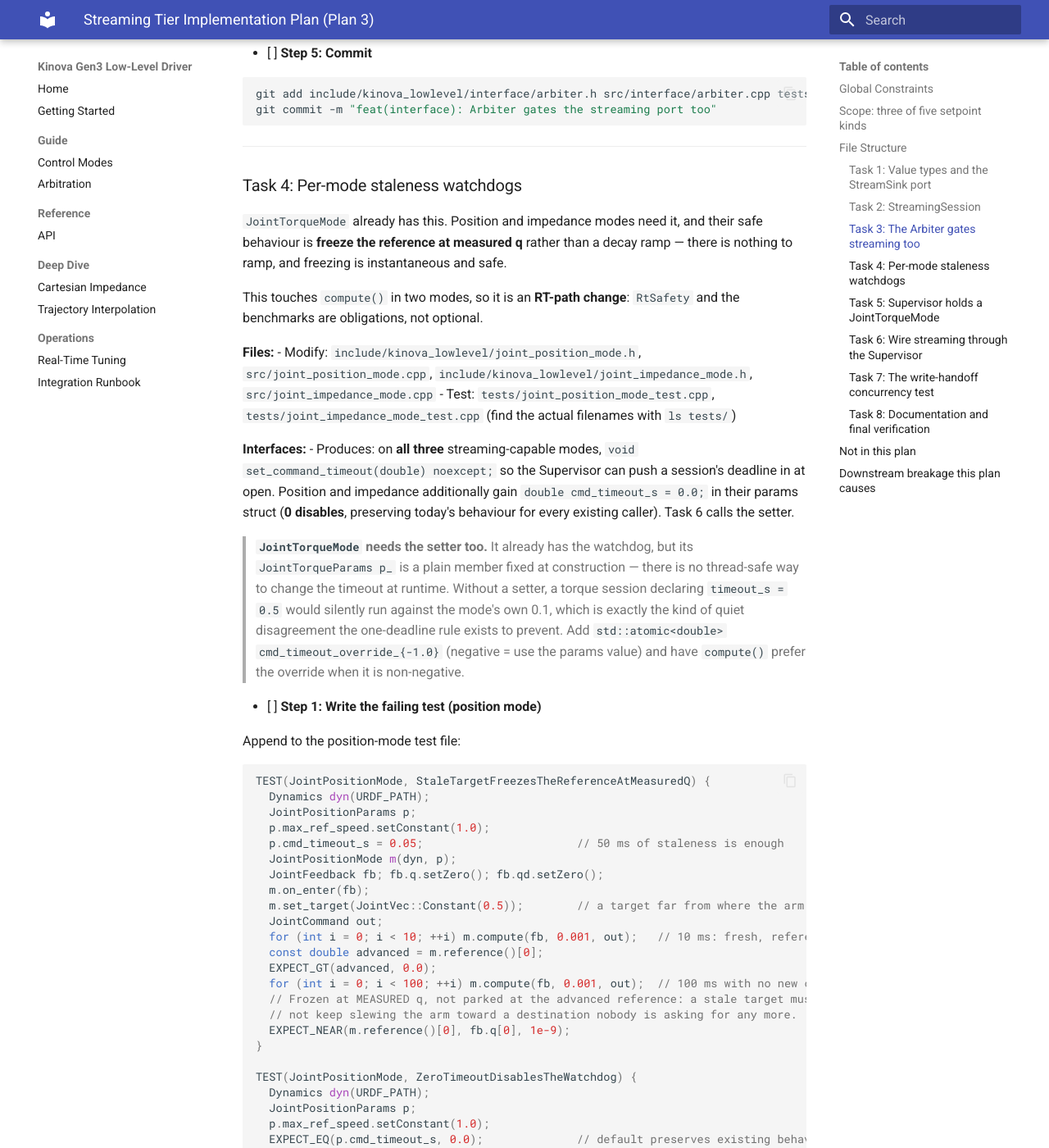
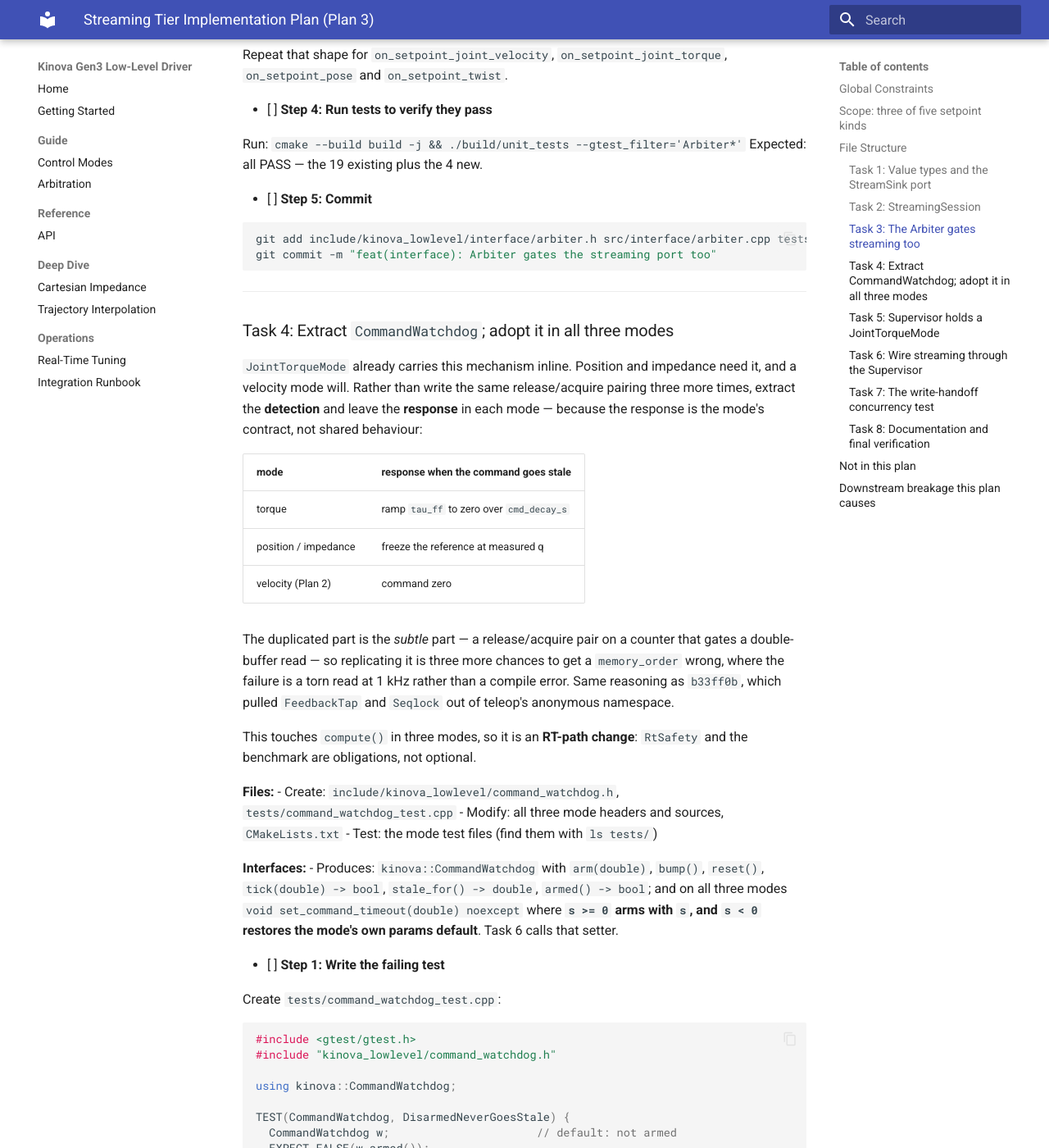
Before and after one commit to rammp-org/kinova-gen3-driver, an MkDocs documentation site: the page built from docs/superpowers/plans/2026-08-27-streaming-tier.md, in a window 1280 px wide and 1400 px high, scrolled down 12244 px. Shown: the whole window at 82% size. Built offline with MkDocs 1.6.1 and Material for MkDocs 9.7.7, drawn with Linux system fonts in a browser that asks for light colours; some of the changed text lies outside the part shown.

Commit message:
docs(plan): Task 4 extracts CommandWatchdog rather than replicating it
Detection is identical across torque, position and impedance; the RESPONSE is
each mode's contract and stays there (torque ramps, position/impedance freeze
at measured q, velocity would zero). The duplicated part is the subtle part --
a release/acquire pair gating a double-buffer read -- so replicating it three
times is three chances to get a memory_order wrong, where the failure is a
torn read at 1 kHz rather than a compile error. Same reasoning as b33ff0b,
which extracted FeedbackTap and Seqlock out of teleop's anonymous namespace.

Also removes the atomic-override wart an earlier self-review invented for the
torque timeout: arm() IS the runtime setter, so the override disappears.

Co-Authored-By: Claude Opus 5 (1M context) <noreply@anthropic.com>
Claude-Session: https://claude.ai/code/session_01Hn7PAgdAGsb6Yv6idG8k6Q

````diff
--- a/docs/superpowers/plans/2026-08-27-streaming-tier.md
+++ b/docs/superpowers/plans/2026-08-27-streaming-tier.md
@@ -46,8 +46,11 @@ Rejection is the valid-pair table doing its job, not a stub. Adding the rest lat
 | `src/interface/streaming_session.cpp` (create) | its implementation |
 | `include/kinova_lowlevel/interface/arbiter.h`, `src/interface/arbiter.cpp` (modify) | `Arbiter` also decorates `StreamSink` |
 | `include/kinova_lowlevel/interface/supervisor.h`, `src/interface/supervisor.cpp` (modify) | implement `StreamSink`; hold a `JointTorqueMode&`; goal/stream mutual exclusion; teardown |
-| `include/kinova_lowlevel/joint_position_mode.h`, `src/joint_position_mode.cpp` (modify) | staleness watchdog → freeze reference at measured q |
-| `include/kinova_lowlevel/joint_impedance_mode.h`, `src/joint_impedance_mode.cpp` (modify) | same watchdog |
+| `include/kinova_lowlevel/command_watchdog.h` (create) | `CommandWatchdog` — staleness **detection**, shared by every streaming-capable mode |
+| `tests/command_watchdog_test.cpp` (create) | its unit tests, once, directly |
+| `include/kinova_lowlevel/joint_torque_mode.h`, `src/joint_torque_mode.cpp` (modify) | adopt `CommandWatchdog`; keep its decay-ramp **response** |
+| `include/kinova_lowlevel/joint_position_mode.h`, `src/joint_position_mode.cpp` (modify) | adopt it; response = freeze reference at measured q |
+| `include/kinova_lowlevel/joint_impedance_mode.h`, `src/joint_impedance_mode.cpp` (modify) | adopt it; same response |
 | `tests/interface/streaming_session_test.cpp` (create) | Tier-1 session unit tests |
 | `tests/interface/supervisor_test.cpp` (modify) | integration: streaming through a real Supervisor, **and** the Tier-2 write-handoff race (the `SupFix` fixture lives here) |
 | `tests/rt_safety_test.cpp` (modify) | supervisor-in-loop with a session open |
@@ -539,42 +542,217 @@ git commit -m "feat(interface): Arbiter gates the streaming port too"
 
 ---
 
-### Task 4: Per-mode staleness watchdogs
+### Task 4: Extract `CommandWatchdog`; adopt it in all three modes
 
-`JointTorqueMode` already has this. Position and impedance modes need it, and their safe behaviour is **freeze the reference at measured q** rather than a decay ramp — there is nothing to ramp, and freezing is instantaneous and safe.
+`JointTorqueMode` already carries this mechanism inline. Position and impedance need it, and a velocity mode will. Rather than write the same release/acquire pairing three more times, extract the **detection** and leave the **response** in each mode — because the response is the mode's contract, not shared behaviour:
 
-This touches `compute()` in two modes, so it is an **RT-path change**: `RtSafety` and the benchmarks are obligations, not optional.
+| mode | response when the command goes stale |
+| --- | --- |
+| torque | ramp `tau_ff` to zero over `cmd_decay_s` |
+| position / impedance | freeze the reference at measured q |
+| velocity (Plan 2) | command zero |
+
+The duplicated part is the *subtle* part — a release/acquire pair on a counter that gates a double-buffer read — so replicating it is three more chances to get a `memory_order` wrong, where the failure is a torn read at 1 kHz rather than a compile error. Same reasoning as `b33ff0b`, which pulled `FeedbackTap` and `Seqlock` out of teleop's anonymous namespace.
+
+This touches `compute()` in three modes, so it is an **RT-path change**: `RtSafety` and the benchmark are obligations, not optional.
 
 **Files:**
-- Modify: `include/kinova_lowlevel/joint_position_mode.h`, `src/joint_position_mode.cpp`, `include/kinova_lowlevel/joint_impedance_mode.h`, `src/joint_impedance_mode.cpp`
-- Test: `tests/joint_position_mode_test.cpp`, `tests/joint_impedance_mode_test.cpp` (find the actual filenames with `ls tests/`)
+- Create: `include/kinova_lowlevel/command_watchdog.h`, `tests/command_watchdog_test.cpp`
+- Modify: all three mode headers and sources, `CMakeLists.txt`
+- Test: the mode test files (find them with `ls tests/`)
 
 **Interfaces:**
-- Produces: on **all three** streaming-capable modes, `void set_command_timeout(double) noexcept;` so the Supervisor can push a session's deadline in at open. Position and impedance additionally gain `double cmd_timeout_s = 0.0;` in their params struct (**0 disables**, preserving today's behaviour for every existing caller). Task 6 calls the setter.
+- Produces: `kinova::CommandWatchdog` with `arm(double)`, `bump()`, `reset()`, `tick(double) -> bool`, `stale_for() -> double`, `armed() -> bool`; and on all three modes `void set_command_timeout(double) noexcept` where **`s >= 0` arms with `s`, and `s < 0` restores the mode's own params default**. Task 6 calls that setter.
 
-> **`JointTorqueMode` needs the setter too.** It already has the watchdog, but its `JointTorqueParams p_` is a plain member fixed at construction — there is no thread-safe way to change the timeout at runtime. Without a setter, a torque session declaring `timeout_s = 0.5` would silently run against the mode's own 0.1, which is exactly the kind of quiet disagreement the one-deadline rule exists to prevent. Add `std::atomic<double> cmd_timeout_override_{-1.0}` (negative = use the params value) and have `compute()` prefer the override when it is non-negative.
+- [ ] **Step 1: Write the failing test**
 
-- [ ] **Step 1: Write the failing test (position mode)**
+Create `tests/command_watchdog_test.cpp`:
 
-Append to the position-mode test file:
+```cpp
+#include <gtest/gtest.h>
+#include "kinova_lowlevel/command_watchdog.h"
+
+using kinova::CommandWatchdog;
+
+TEST(CommandWatchdog, DisarmedNeverGoesStale) {
+  CommandWatchdog w;                      // default: not armed
+  EXPECT_FALSE(w.armed());
+  for (int i = 0; i < 1000; ++i) EXPECT_FALSE(w.tick(0.001));
+}
+
+TEST(CommandWatchdog, GoesStaleOnlyAfterTheTimeout) {
+  CommandWatchdog w; w.arm(0.05); w.bump(); w.reset(); w.bump();
+  for (int i = 0; i < 49; ++i) EXPECT_FALSE(w.tick(0.001));   // 49 ms
+  EXPECT_TRUE(w.tick(0.001));                                 // 50 ms -> stale
+}
+
+TEST(CommandWatchdog, AFreshBumpClearsStaleness) {
+  CommandWatchdog w; w.arm(0.05); w.reset(); w.bump();
+  for (int i = 0; i < 60; ++i) w.tick(0.001);
+  ASSERT_TRUE(w.tick(0.001));
+  w.bump();
+  EXPECT_FALSE(w.tick(0.001));            // re-armed by the new command
+  EXPECT_NEAR(w.stale_for(), 0.0, 1e-12);
+}
+
+TEST(CommandWatchdog, StaleForGrowsAndSizesADecayRamp) {
+  CommandWatchdog w; w.arm(0.01); w.reset(); w.bump();
+  for (int i = 0; i < 30; ++i) w.tick(0.001);
+  EXPECT_NEAR(w.stale_for(), 0.030, 1e-9);   // torque's ramp reads this
+}
+
+TEST(CommandWatchdog, ResetDoesNotTreatAPriorCommandAsFresh) {
+  CommandWatchdog w; w.arm(0.05);
+  w.bump();                                // command sent BEFORE entry
+  w.reset();                               // on_enter adopts the count without honouring it
+  for (int i = 0; i < 49; ++i) EXPECT_FALSE(w.tick(0.001));
+  EXPECT_TRUE(w.tick(0.001));              // still goes stale on schedule
+}
+
+TEST(CommandWatchdog, ArmingWithZeroDisablesItMidRun) {
+  CommandWatchdog w; w.arm(0.01); w.reset(); w.bump();
+  for (int i = 0; i < 30; ++i) w.tick(0.001);
+  ASSERT_TRUE(w.tick(0.001));
+  w.arm(0.0);                              // session closed
+  EXPECT_FALSE(w.tick(0.001));
+}
+```
+
+- [ ] **Step 2: Run the test to verify it fails**
+
+Run: `./build/unit_tests --gtest_filter='CommandWatchdog*'`
+Expected: compile error — `command_watchdog.h` does not exist.
+
+- [ ] **Step 3: Write the header**
+
+Create `include/kinova_lowlevel/command_watchdog.h`:
+
+```cpp
+#pragma once
+#include <atomic>
+#include <cstdint>
+namespace kinova {
+
+// Staleness watchdog for a single-writer command stream.
+//
+// DETECTION ONLY. What to do when a command goes stale is the control mode's
+// contract and deliberately lives there: JointTorqueMode ramps its feedforward
+// to zero, the position and impedance modes freeze their reference at measured
+// q, a velocity mode commands zero. stale_for() serves the ramping style;
+// tick()'s bool serves the rest.
+//
+// RT-safe: tick() makes no clock call, allocates nothing and takes no lock --
+// elapsed time is accumulated from the dt the caller already has. Freshness is a
+// monotonic COUNTER rather than a timestamp, so the non-RT writer needs no clock
+// either.
+//
+// Threading: arm() and bump() belong to the ONE non-RT thread that publishes
+// commands; reset(), tick() and stale_for() belong to the RT thread.
+class CommandWatchdog {
+ public:
+  // <= 0 disables. Armed when a streaming session opens, disarmed when it closes.
+  void arm(double timeout_s) noexcept { timeout_s_.store(timeout_s, std::memory_order_release); }
+
+  // Call from EVERY setter that publishes a command. The release pairs with
+  // tick()'s acquire, so a bump the RT side observes guarantees the payload the
+  // writer stored beforehand is visible too.
+  void bump() noexcept { count_.fetch_add(1, std::memory_order_release); }
+
+  // RT thread, from on_enter: adopt the current count WITHOUT treating it as
+  // fresh, so a command sent before entry is not honoured after it.
+  void reset() noexcept {
+    last_seen_ = count_.load(std::memory_order_acquire);
+    stale_s_ = 0.0;
+  }
+
+  // RT thread, once per cycle. True if the command is stale THIS cycle.
+  bool tick(double dt_s) noexcept {
+    const uint64_t c = count_.load(std::memory_order_acquire);
+    if (c != last_seen_) { last_seen_ = c; stale_s_ = 0.0; }
+    else                 { stale_s_ += dt_s; }
+    const double t = timeout_s_.load(std::memory_order_acquire);
+    return t > 0.0 && stale_s_ >= t;
+  }
+
+  double stale_for() const noexcept { return stale_s_; }
+  bool   armed()     const noexcept { return timeout_s_.load(std::memory_order_acquire) > 0.0; }
+
+ private:
+  std::atomic<uint64_t> count_{0};       // writer -> RT freshness signal
+  std::atomic<double>   timeout_s_{0.0};
+  uint64_t last_seen_ = 0;               // RT-owned
+  double   stale_s_   = 0.0;             // RT-owned
+};
+}  // namespace kinova
+```
+
+Register `tests/command_watchdog_test.cpp` in the `unit_tests` list in `CMakeLists.txt`. The header needs no `.cpp`.
+
+- [ ] **Step 4: Run the test to verify it passes**
+
+Run: `cmake -S . -B build -DCMAKE_PREFIX_PATH=/usr/local/lib/python3.10/dist-packages/cmeel.prefix && cmake --build build -j && ./build/unit_tests --gtest_filter='CommandWatchdog*'`
+Expected: 6 tests PASS.
+
+- [ ] **Step 5: Adopt it in `JointTorqueMode` — its existing tests are the regression gate**
+
+Replace the inline mechanism with the shared one. Delete `write_count_`, `last_seen_write_` and `stale_s_`; add `CommandWatchdog wd_;`. In the constructor and `on_enter`, `wd_.arm(p_.cmd_timeout_s)` and `wd_.reset()`. In `set_torque`, call `wd_.bump()` after publishing the buffer index. In `compute()`, the freshness block becomes:
+
+```cpp
+  const bool stale = wd_.tick(dt_s);
+  const int active = tau_ff_active_.load(std::memory_order_acquire);
+  if (!stale) tau_ff_target_ = tau_ff_buf_[active];
+```
+
+and the decay branch uses `wd_.stale_for()` where it previously used `stale_s_`.
+
+Add the setter, and note the negative-value contract:
+
+```cpp
+// s >= 0 arms with s; s < 0 restores this mode's own configured default.
+void JointTorqueMode::set_command_timeout(double s) noexcept {
+  wd_.arm(s >= 0.0 ? s : p_.cmd_timeout_s);
+}
+```
+
+Run: `./build/unit_tests --gtest_filter='JointTorque*'`
+Expected: **all existing tests still PASS, unchanged.** They are the proof the extraction is behaviour-preserving — if any fails, the extraction is wrong, not the test.
+
+- [ ] **Step 6: Adopt it in `JointPositionMode`, with its own response**
+
+Add to `JointPositionParams`:
+
+```cpp
+  // Staleness watchdog for streamed targets. 0 DISABLES it, which is the default
+  // and preserves the behaviour every existing caller relies on.
+  double cmd_timeout_s = 0.0;
+```
+
+Add `CommandWatchdog wd_;`, `wd_.arm(p.cmd_timeout_s)` at construction, `wd_.reset()` in `on_enter`, `wd_.bump()` in `set_target`, and the same `set_command_timeout` as above. At the top of `compute()`:
+
+```cpp
+  if (wd_.tick(dt_s)) {
+    // Freeze where the arm actually IS. Parking at the last reference would keep
+    // the rate limiter slewing toward a destination nobody is asking for.
+    q_ref_ = fb.q;
+  }
+```
+
+Append its tests to the position-mode test file:
 
 ```cpp
 TEST(JointPositionMode, StaleTargetFreezesTheReferenceAtMeasuredQ) {
   Dynamics dyn(URDF_PATH);
   JointPositionParams p;
   p.max_ref_speed.setConstant(1.0);
-  p.cmd_timeout_s = 0.05;                       // 50 ms of staleness is enough
+  p.cmd_timeout_s = 0.05;
   JointPositionMode m(dyn, p);
   JointFeedback fb; fb.q.setZero(); fb.qd.setZero();
   m.on_enter(fb);
-  m.set_target(JointVec::Constant(0.5));        // a target far from where the arm is
+  m.set_target(JointVec::Constant(0.5));
   JointCommand out;
-  for (int i = 0; i < 10; ++i) m.compute(fb, 0.001, out);   // 10 ms: fresh, reference advances
-  const double advanced = m.reference()[0];
-  EXPECT_GT(advanced, 0.0);
+  for (int i = 0; i < 10; ++i) m.compute(fb, 0.001, out);   // fresh: reference advances
+  EXPECT_GT(m.reference()[0], 0.0);
   for (int i = 0; i < 100; ++i) m.compute(fb, 0.001, out);  // 100 ms with no new command
-  // Frozen at MEASURED q, not parked at the advanced reference: a stale target must
-  // not keep slewing the arm toward a destination nobody is asking for any more.
   EXPECT_NEAR(m.reference()[0], fb.q[0], 1e-9);
 }
 
@@ -582,57 +760,45 @@ TEST(JointPositionMode, ZeroTimeoutDisablesTheWatchdog) {
   Dynamics dyn(URDF_PATH);
   JointPositionParams p;
   p.max_ref_speed.setConstant(1.0);
-  EXPECT_EQ(p.cmd_timeout_s, 0.0);              // default preserves existing behaviour
+  EXPECT_EQ(p.cmd_timeout_s, 0.0);                          // default preserves old behaviour
   JointPositionMode m(dyn, p);
   JointFeedback fb; fb.q.setZero(); fb.qd.setZero();
   m.on_enter(fb);
   m.set_target(JointVec::Constant(0.5));
   JointCommand out;
-  for (int i = 0; i < 500; ++i) m.compute(fb, 0.001, out);  // half a second, no refresh
-  EXPECT_GT(m.reference()[0], 0.1);             // still tracking; nothing froze
+  for (int i = 0; i < 500; ++i) m.compute(fb, 0.001, out);
+  EXPECT_GT(m.reference()[0], 0.1);                         // still tracking; nothing froze
 }
 ```
 
-- [ ] **Step 2: Run tests to verify they fail**
+- [ ] **Step 7: Adopt it in `JointImpedanceMode`**
 
-Run: `cmake --build build -j && ./build/unit_tests --gtest_filter='JointPositionMode.*Watchdog*:JointPositionMode.Stale*:JointPositionMode.ZeroTimeout*'`
-Expected: compile error — `JointPositionParams` has no `cmd_timeout_s`.
+Identical shape. **This mode has TWO setters** — `set_target(Pose)` and `set_target(JointVec)` — and **both must call `wd_.bump()`**, or streaming a pose would look stale to the watchdog. Freezing sets `q_d_ = fb.q` and also sets `source_` to the joint path, so the frozen state is coherent.
 
-- [ ] **Step 3: Implement in position mode**
-
-Mirror `JointTorqueMode`'s mechanism exactly — a monotonic write counter bumped by the setter, staleness accumulated by summing `dt_s`, **no clock call in `compute()`**.
-
-In `JointPositionParams`:
+Append the same two tests to the impedance-mode test file, substituting `JointImpedanceParams` / `JointImpedanceMode`, plus one that a streamed **pose** also keeps it fresh:
 
 ```cpp
-  // Staleness watchdog for streamed targets. 0 DISABLES it, which is the default
-  // and preserves the behaviour every existing caller relies on. The Supervisor
-  // pushes a session's timeout in here when a streaming session opens.
-  double cmd_timeout_s = 0.0;
-```
+TEST(JointImpedanceMode, AStreamedPoseKeepsTheWatchdogFresh) {
+  Dynamics dyn(URDF_PATH);
+  JointImpedanceParams p;
+  p.max_ref_speed.setConstant(1.0);
+  p.cmd_timeout_s = 0.05;                       // 50 ms deadline
+  JointImpedanceMode m(dyn, p);
+  JointFeedback fb; fb.q.setZero(); fb.qd.setZero();
+  m.on_enter(fb);
+  // A pose the arm is NOT already at, so "did the reference move" discriminates.
+  const Pose away = dyn.fk(JointVec::Constant(0.2));
+  JointCommand out;
+  for (int i = 0; i < 200; ++i) {               // 200 ms, well past the deadline
+    if (i % 10 == 0) m.set_target(away);        // a pose setpoint every 10 ms
+    m.compute(fb, 0.001, out);
+  }
+  // Had the pose setter failed to bump the watchdog, the reference would have
+  // frozen at measured q (zero) after 50 ms. It kept tracking instead.
+  EXPECT_GT(std::abs(m.reference()[0]), 1e-3);
+}
 
-In the class: `std::atomic<uint64_t> write_count_{0};`, RT-owned `uint64_t last_seen_write_ = 0;` and `double stale_s_ = 0.0;`, and `void set_command_timeout(double) noexcept;`. Bump `write_count_` (release) at the end of `set_target`; reset `last_seen_write_` and `stale_s_` in `on_enter`.
-
-At the top of `compute()`, before the reference update:
-
-```cpp
-  const uint64_t wc = write_count_.load(std::memory_order_acquire);
-  if (wc != last_seen_write_) { last_seen_write_ = wc; stale_s_ = 0.0; }
-  else                        { stale_s_ += dt_s; }
-  const double timeout = p.cmd_timeout_s;         // from the params snapshot
-  if (timeout > 0.0 && stale_s_ >= timeout) {
-    // Freeze where the arm actually IS. Parking at the last reference would keep
-    // the rate limiter slewing toward a destination nobody is asking for.
-    q_ref_ = fb.q;
-  }
-```
-
-- [ ] **Step 4: Write the failing test (impedance mode)**
-
-Append to the impedance-mode test file, mirroring the position-mode pair:
-
-```cpp
-TEST(JointImpedanceMode, StaleTargetFreezesTheReferenceAtMeasuredQ) {
+TEST(JointImpedanceMode, AStreamedPoseThatSTOPSDoesGoStale) {
   Dynamics dyn(URDF_PATH);
   JointImpedanceParams p;
   p.max_ref_speed.setConstant(1.0);
@@ -640,81 +806,43 @@ TEST(JointImpedanceMode, StaleTargetFreezesTheReferenceAtMeasuredQ) {
   JointImpedanceMode m(dyn, p);
   JointFeedback fb; fb.q.setZero(); fb.qd.setZero();
   m.on_enter(fb);
-  m.set_target(JointVec::Constant(0.5));
+  m.set_target(dyn.fk(JointVec::Constant(0.2)));
   JointCommand out;
-  for (int i = 0; i < 10; ++i) m.compute(fb, 0.001, out);
-  EXPECT_GT(m.reference()[0], 0.0);
-  for (int i = 0; i < 100; ++i) m.compute(fb, 0.001, out);
-  EXPECT_NEAR(m.reference()[0], fb.q[0], 1e-9);
-}
-
-TEST(JointImpedanceMode, ZeroTimeoutDisablesTheWatchdog) {
-  Dynamics dyn(URDF_PATH);
-  JointImpedanceParams p;
-  p.max_ref_speed.setConstant(1.0);
-  EXPECT_EQ(p.cmd_timeout_s, 0.0);
-  JointImpedanceMode m(dyn, p);
-  JointFeedback fb; fb.q.setZero(); fb.qd.setZero();
-  m.on_enter(fb);
-  m.set_target(JointVec::Constant(0.5));
-  JointCommand out;
-  for (int i = 0; i < 500; ++i) m.compute(fb, 0.001, out);
-  EXPECT_GT(m.reference()[0], 0.1);
+  for (int i = 0; i < 10; ++i)  m.compute(fb, 0.001, out);   // fresh: advances
+  ASSERT_GT(std::abs(m.reference()[0]), 0.0);
+  for (int i = 0; i < 100; ++i) m.compute(fb, 0.001, out);   // stream stops
+  EXPECT_NEAR(m.reference()[0], fb.q[0], 1e-9);              // frozen at measured q
 }
 ```
 
-- [ ] **Step 5: Implement in impedance mode**
+The pair matters: the first test fails if the pose setter forgets to `bump()`, the second fails if freezing never happens. Either alone could pass with the watchdog wired wrong.
 
-Same mechanism. Note this mode has **two** setters (`set_target(Pose)` and `set_target(JointVec)`) — **both** must bump `write_count_`, or streaming a pose would look stale to the watchdog. Freezing sets `q_d_ = fb.q` and, so the frozen state is coherent, also sets `source_` to the joint path.
+- [ ] **Step 8: Run all the mode tests**
 
-- [ ] **Step 6: Add the setter to `JointTorqueMode`**
+Run: `cmake --build build -j && ./build/unit_tests --gtest_filter='CommandWatchdog*:JointTorque*:JointPositionMode*:JointImpedanceMode*'`
+Expected: all PASS.
 
-It already has the watchdog; it needs a runtime setter so the Supervisor can push a session's deadline in. Its params are a plain member, so introduce an atomic override rather than making the whole struct double-buffered:
-
-```cpp
-  // Session deadline pushed in by the Supervisor at stream open. Negative means
-  // "use cmd_timeout_s from the params". Atomic because the Supervisor writes it
-  // from a non-RT thread while compute() reads it at 1 kHz.
-  std::atomic<double> cmd_timeout_override_{-1.0};
-```
-
-```cpp
-void JointTorqueMode::set_command_timeout(double s) noexcept {
-  cmd_timeout_override_.store(s, std::memory_order_release);
-}
-```
-
-and in `compute()`, replace the two uses of `p_.cmd_timeout_s` with:
-
-```cpp
-  const double ov = cmd_timeout_override_.load(std::memory_order_acquire);
-  const double timeout = (ov >= 0.0) ? ov : p_.cmd_timeout_s;
-```
-
-Add a test asserting the override wins: set a 0.5 s override, drive 200 ms of staleness, and confirm the feedforward has **not** decayed (it would have under the 0.1 s default).
-
-- [ ] **Step 7: Run the mode tests**
-
-Run: `cmake --build build -j && ./build/unit_tests --gtest_filter='JointPositionMode*:JointImpedanceMode*'`
-Expected: all PASS, including the four new cases.
-
-- [ ] **Step 8: Run the RT gate — this is an RT-path change**
+- [ ] **Step 9: Run the RT gate — this is an RT-path change**
 
 Run: `./build/unit_tests --gtest_filter='RtSafety*'`
 Expected: every entry PASS, zero major page faults, zero dropped samples. Read the output.
 
-- [ ] **Step 9: Benchmark before/after**
+- [ ] **Step 10: Benchmark before/after**
 
 Run: `./build/benchmark_cartesian_impedance --sim --urdf models/gen3_7dof_2f85.urdf --rate 1000 --duration 5`
-Compare p50 / p99 / p99.9 / max and the overruns/faults/dropped counts against a run from `origin/main`. The added work is one acquire-load, a branch and an addition, so expect no change — but the project's bar is that RT changes are measured, not assumed. Record both runs in your report.
+and `./build/benchmark_grav_comp --sim --urdf models/gen3_7dof.urdf --rate 1000 --duration 5`
 
-- [ ] **Step 10: Commit**
+Compare p50 / p99 / p99.9 / max and overruns/faults/dropped against runs from `origin/main`. The torque path is the one that changed shape (inline mechanism → shared object), so its numbers matter most. Record both in your report. Remember the histogram is power-of-two bucketed: a single-bucket move at p99.9 carries no signal.
+
+- [ ] **Step 11: Commit**
 
 ```bash
-git add include/kinova_lowlevel/joint_position_mode.h src/joint_position_mode.cpp \
+git add include/kinova_lowlevel/command_watchdog.h tests/command_watchdog_test.cpp \
+        include/kinova_lowlevel/joint_torque_mode.h src/joint_torque_mode.cpp \
+        include/kinova_lowlevel/joint_position_mode.h src/joint_position_mode.cpp \
         include/kinova_lowlevel/joint_impedance_mode.h src/joint_impedance_mode.cpp \
-        include/kinova_lowlevel/joint_torque_mode.h src/joint_torque_mode.cpp tests/
-git commit -m "feat(modes): clock-free staleness watchdog freezes the reference at measured q"
+        tests/ CMakeLists.txt
+git commit -m "refactor(modes): extract CommandWatchdog; adopt in torque, position, impedance"
 ```
 
 ---
@@ -887,6 +1015,7 @@ StreamOpenResult Supervisor::on_stream_open(const StreamOpenRequest& r) {
   if      (want == ControlModeKind::kPosition)  pos_.set_command_timeout(r.timeout_s);
   else if (want == ControlModeKind::kImpedance) imp_.set_command_timeout(r.timeout_s);
   else if (want == ControlModeKind::kTorque)    tau_.set_command_timeout(r.timeout_s);
+  // set_command_timeout is CommandWatchdog::arm under the hood -- see Task 4.
 
   const StreamOpenResult res = session_.open(r, secs_since(t0_));
   if (res.accepted) stream_open_.store(true);      // marked LAST
@@ -901,7 +1030,7 @@ void Supervisor::close_stream() {
   session_.close();
   if (active_mode_kind_ == ControlModeKind::kPosition)  pos_.set_command_timeout(0.0);
   if (active_mode_kind_ == ControlModeKind::kImpedance) imp_.set_command_timeout(0.0);
-  if (active_mode_kind_ == ControlModeKind::kTorque)    tau_.set_command_timeout(-1.0);  // back to its own default
+  if (active_mode_kind_ == ControlModeKind::kTorque)    tau_.set_command_timeout(-1.0);  // negative: restore the mode's own default
 }
 ```
 
````
